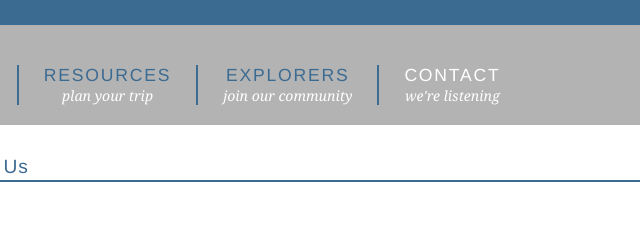
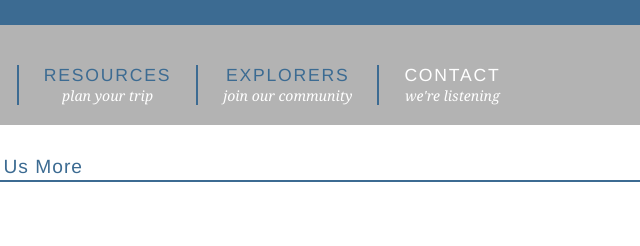
Before and after one commit to vanleong/explore_california, a plain HTML site: page contact.html in a window 1280 px wide. Shown: the top 246 px of the page, 591-1231 px from the left. Drawn offline with Linux system fonts and the light colour scheme.

Commit message:
Change to Contact us

```diff
--- a/contact.html
+++ b/contact.html
@@ -56,7 +56,7 @@
 
       <div id="mainContent">
         <div id="contentHeader" class="hasCrumbs">
-          <h1>Contact Us</h1>
+          <h1>Contact Us More</h1>
           <div id="subLinks">
             <ul>
               <li><a href="support.html" title="need help?">Support</a></li>
```
